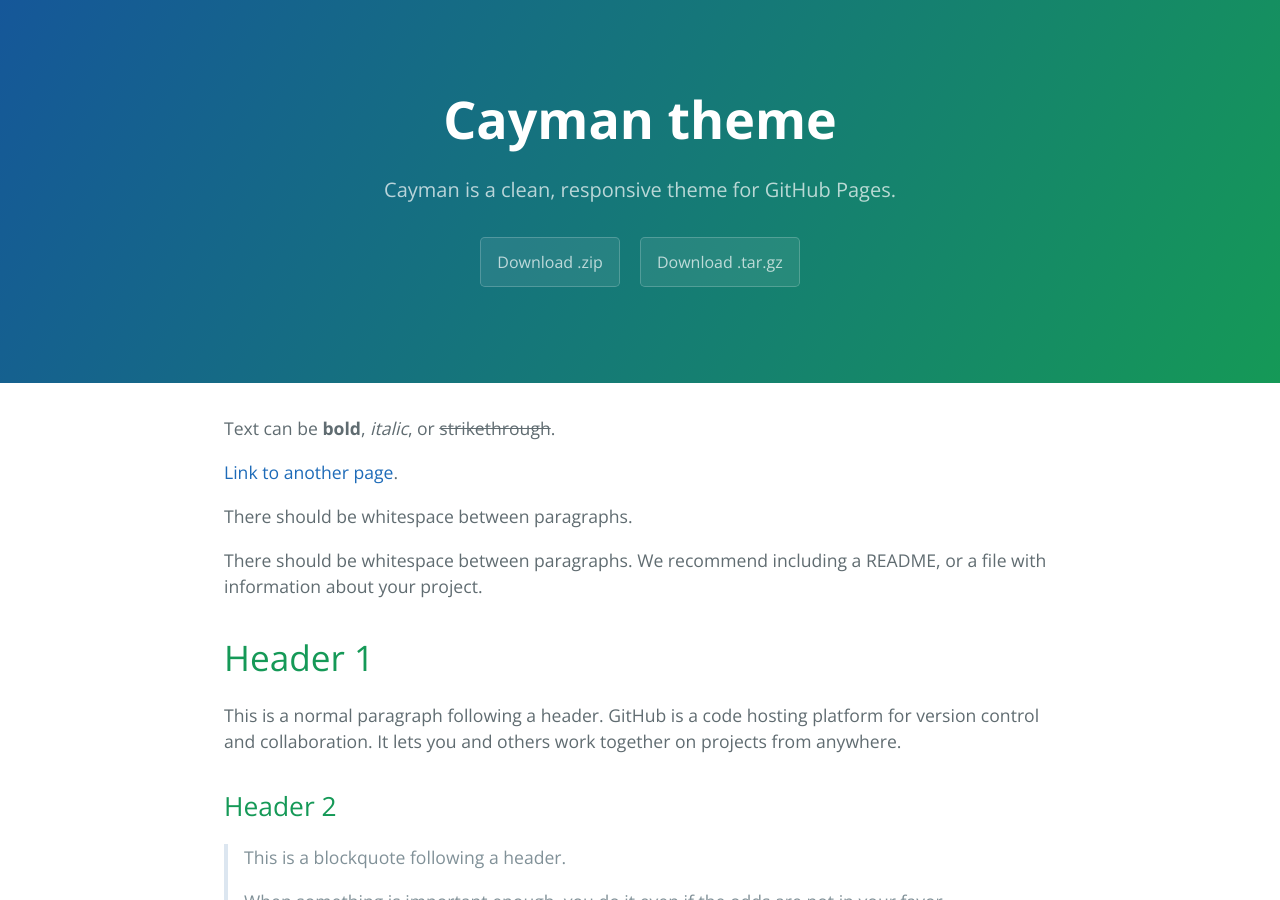
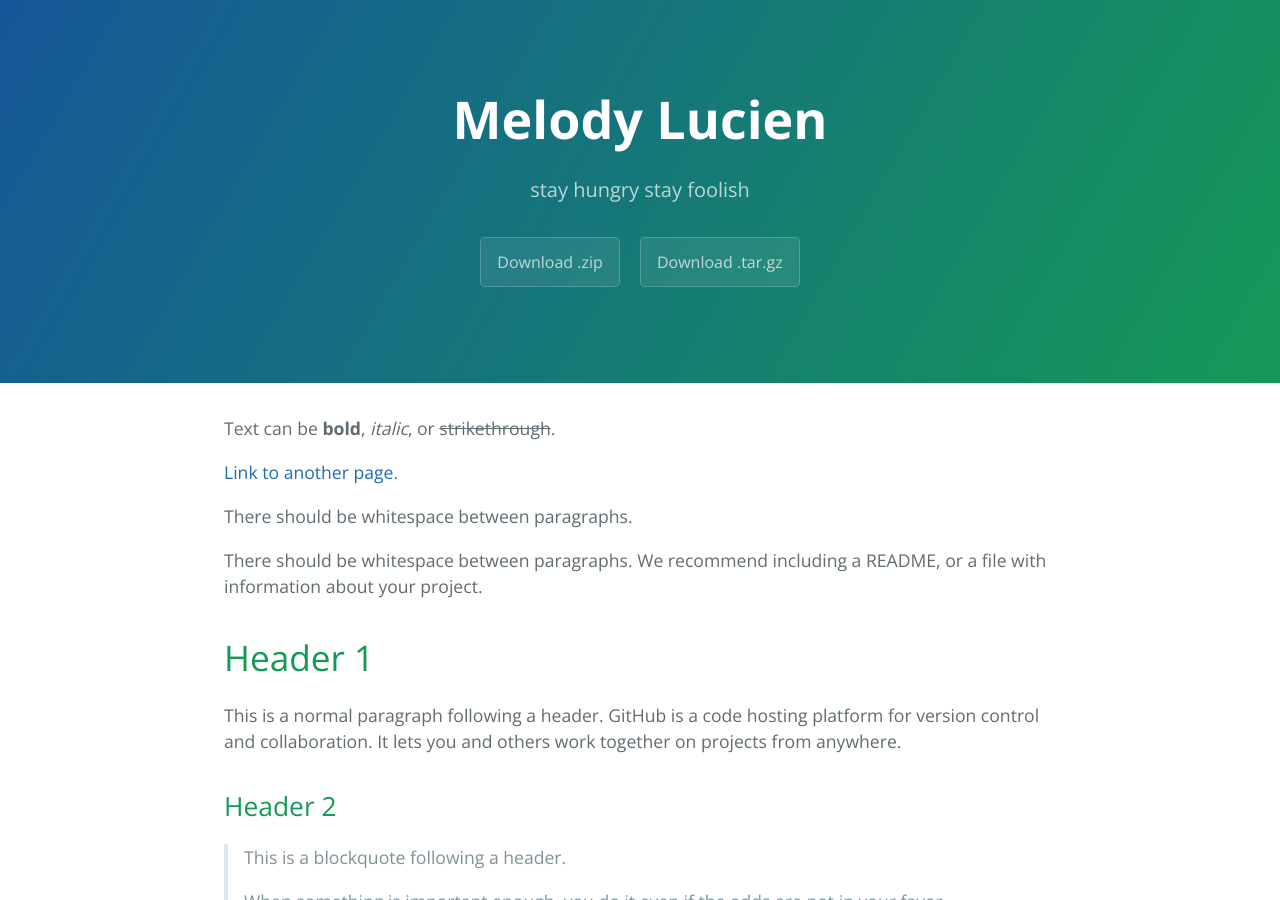
Before and after one commit to MelodyLucien/MelodyLucien.github.io, a Jekyll site: the page built from index.md, in a window 1280 px wide and 900 px high. Built offline with Jekyll 4.4.1, drawn with Linux system fonts in a browser that asks for light colours.

Commit message:
Update _config.yml

```diff
--- a/_config.yml
+++ b/_config.yml
@@ -1,5 +1,5 @@
-title: Cayman theme
-description: Cayman is a clean, responsive theme for GitHub Pages.
+title: Melody Lucien
+description: stay hungry stay foolish
 show_downloads: true
 google_analytics:
 theme: jekyll-theme-cayman
```
